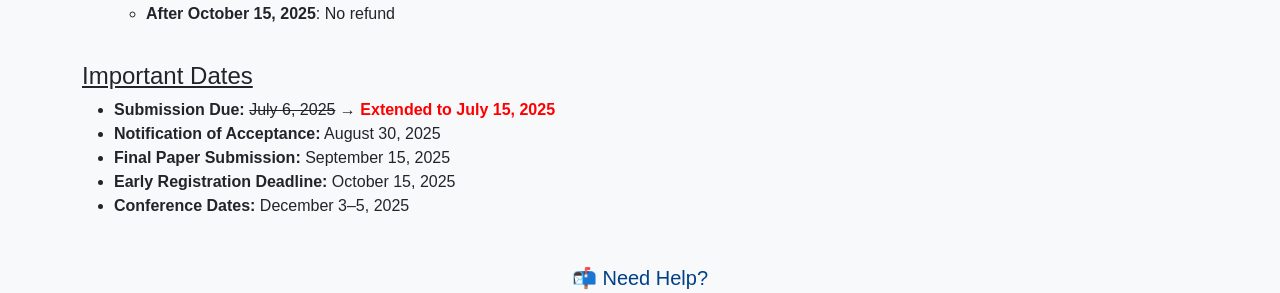
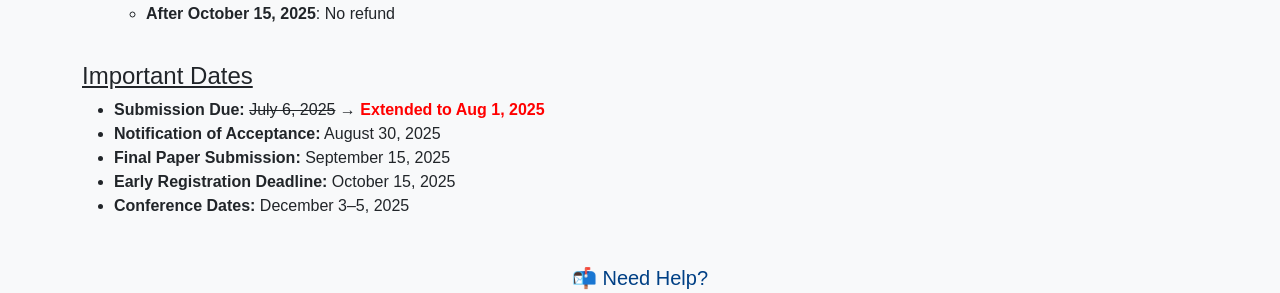
Before and after one commit to icea2025/latrobe, a Jekyll site: the page registration/index.html, which Jekyll copies as it is, in a window 1280 px wide and 900 px high, scrolled down 700 px. Shown: the part 430-723 px from the top of the window. Built offline with Jekyll 4.4.1, drawn with Linux system fonts in a browser that asks for light colours.

Commit message:
Update index.html

```diff
--- a/registration/index.html
+++ b/registration/index.html
@@ -158,7 +158,7 @@
     <div style="padding-top: 20px">
       <h4><u>Important Dates</u></h4>
       <ul>
-        <li><strong>Submission Due:</strong> <del>July 6, 2025</del> → <span style="color:red; font-weight:bold;">Extended to July 15, 2025</span></li>
+        <li><strong>Submission Due:</strong> <del>July 6, 2025</del> → <span style="color:red; font-weight:bold;">Extended to Aug 1, 2025</span></li>
         <li><strong>Notification of Acceptance:</strong> August 30, 2025</li>
         <li><strong>Final Paper Submission:</strong> September 15, 2025</li>
         <li><strong>Early Registration Deadline:</strong> October 15, 2025</li>
```
